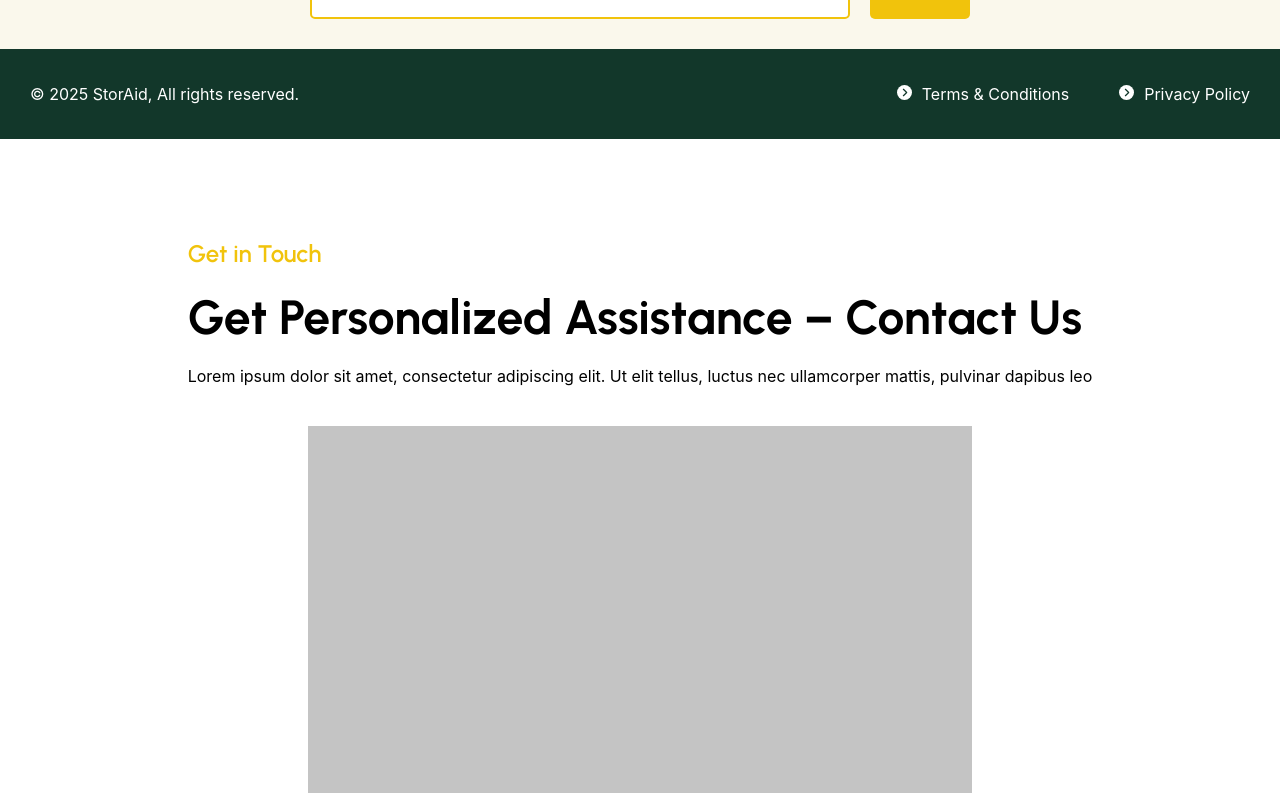
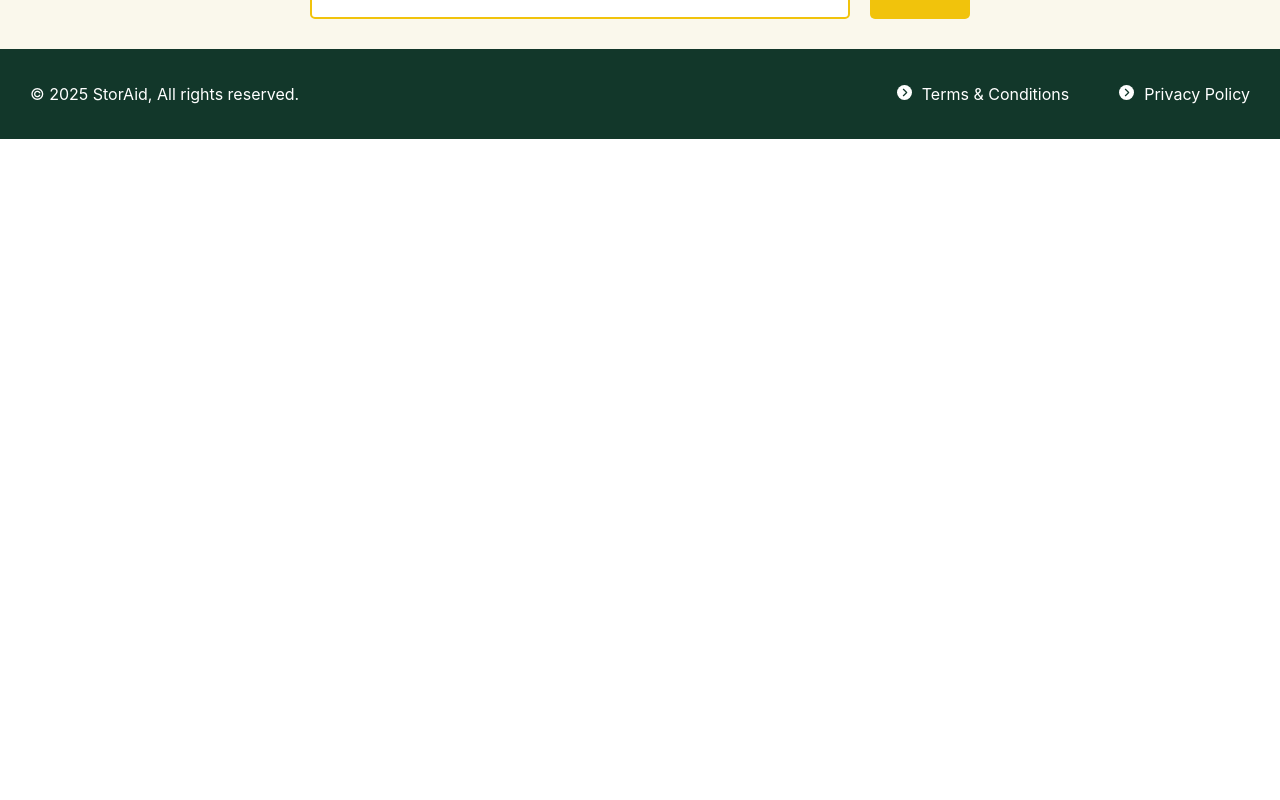
Before and after one commit to ChristofferRiquelme/storaid-project, a React (Vite) app: page / in a window 1280 px wide. Shown: the part 7960-8760 px from the top of the page. After the commit the page ends 8099 px from the top, so only its background shows below. Built offline with nearby package versions, Linux system fonts and the light colour scheme; no server answers.

Commit message:
Added booking unit form component

```diff
--- a/src/main.jsx
+++ b/src/main.jsx
@@ -43,6 +43,5 @@ createRoot(document.getElementById('root')).render(
     <BlogAndNews />
     <SubscribeOurNewsletter />
     <Footer />
-    <GetInTouch />
   </StrictMode>,
 )
```
